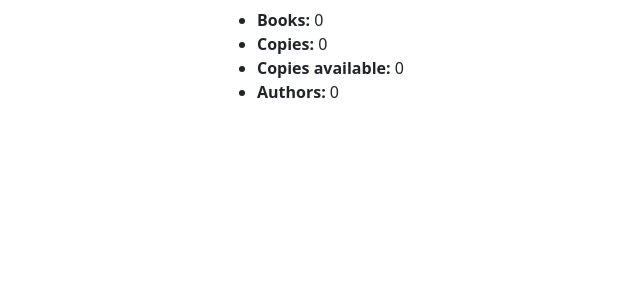
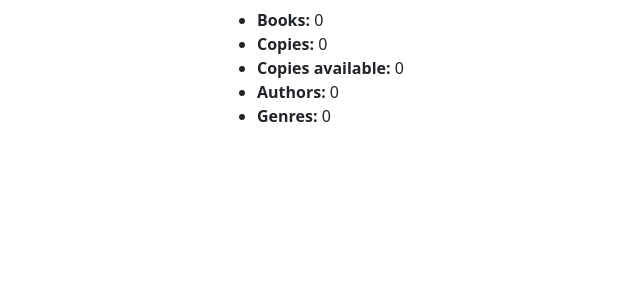
Before and after one commit to Inu-Oh/bibli, a Django app: page /catalog/ in a window 1280 px wide. Shown: the part 190-490 px from the top of the page, without its empty margins (3-643 px from the left). Run offline with Django 5.2, Linux system fonts and the light colour scheme; data that the repository does not hold is empty.

Commit message:
ass 5.3 - title edit / count genres / book title keyword search

```diff
--- a/catalog/templates/base_generic.html
+++ b/catalog/templates/base_generic.html
@@ -5,6 +5,7 @@
             <title>Inuland Oh Library</title>
         {% endblock %}
         <meta charset="utf-8" />
+        <meta name="dj4e" content="a01b0e61e9d22b6ae5c71c8b71c34e37">
         <meta name="viewport" content="width=device-width, initial-scale=1" />
         <link href="https://cdn.jsdelivr.net/npm/bootstrap@5.3.3/dist/css/bootstrap.min.css"
             rel="stylesheet"
@@ -12,7 +13,7 @@
             crossorigin="anonymous">
         <!--Additional CSS in static file-->
         {% load static %}
-        <link rel="stylesheet" href="{% static 'css/style.css' %}" />
+        <link rel="stylesheet" href="{% static 'css/styles.css' %}" />
     </head>
     <body>
         <div class="container-fluid p-3">
--- a/catalog/templates/index.html
+++ b/catalog/templates/index.html
@@ -1,4 +1,9 @@
 {% extends "base_generic.html" %}
+
+<!--Assignment 5.1-->
+{% block title %}
+    <title>Inu's Little Library App</title>
+{% endblock %}
 
 {% block content %}
     <h1>Local Library Home</h1>
@@ -10,5 +15,8 @@
         <li><strong>Copies:</strong> {{ num_instances }} </li>
         <li><strong>Copies available:</strong> {{ num_instances_available }} </li>
         <li><strong>Authors:</strong> {{ num_authors }} </li>
+        <!--Assignment 5.2-->
+        <li><strong>Genres:</strong> {{ num_genres }} </li>
+        <!--<li><strong>Books with Word "the":</strong> {{ num_the_books }} </li>-->
     </ul>
 {% endblock %}
--- a/catalog/views.py
+++ b/catalog/views.py
@@ -1,6 +1,6 @@
 from django.shortcuts import render
 
-from .models import Book, Author, BookInstance #, Genre
+from .models import Book, Author, BookInstance, Genre
 
 def index(request):
     """View function for home page of site."""
@@ -10,11 +10,17 @@ def index(request):
     num_instances_available = BookInstance.objects.filter(status__exact='a').count
     num_authors = Author.objects.count()
 
+    # Assignment 5.2
+    num_genres = Genre.objects.all().count()
+    # num_the_books = Book.objects.filter(title__icontains='the').count()
+
     context = {
         'num_books': num_books,
         'num_instances': num_instances,
         'num_instances_available': num_instances_available,
         'num_authors': num_authors,
+        'num_genres': num_genres,
+        # 'num_the_books': num_the_books,
     }
 
     return render(request, 'index.html', context=context)
--- a/locallibrary/settings.py
+++ b/locallibrary/settings.py
@@ -119,7 +119,7 @@ USE_TZ = True
 # https://docs.djangoproject.com/en/5.2/howto/static-files/
 
 
-STATIC_URL = "/catalog/static/"
+STATIC_URL = "/static/"
 STATIC_ROOT = os.path.join(BASE_DIR, 'catalog/static')
 
 # Default primary key field type
```
Also changed, not shown: catalog/static/css/styles.css (renamed from catalog/static/css/style.css).
